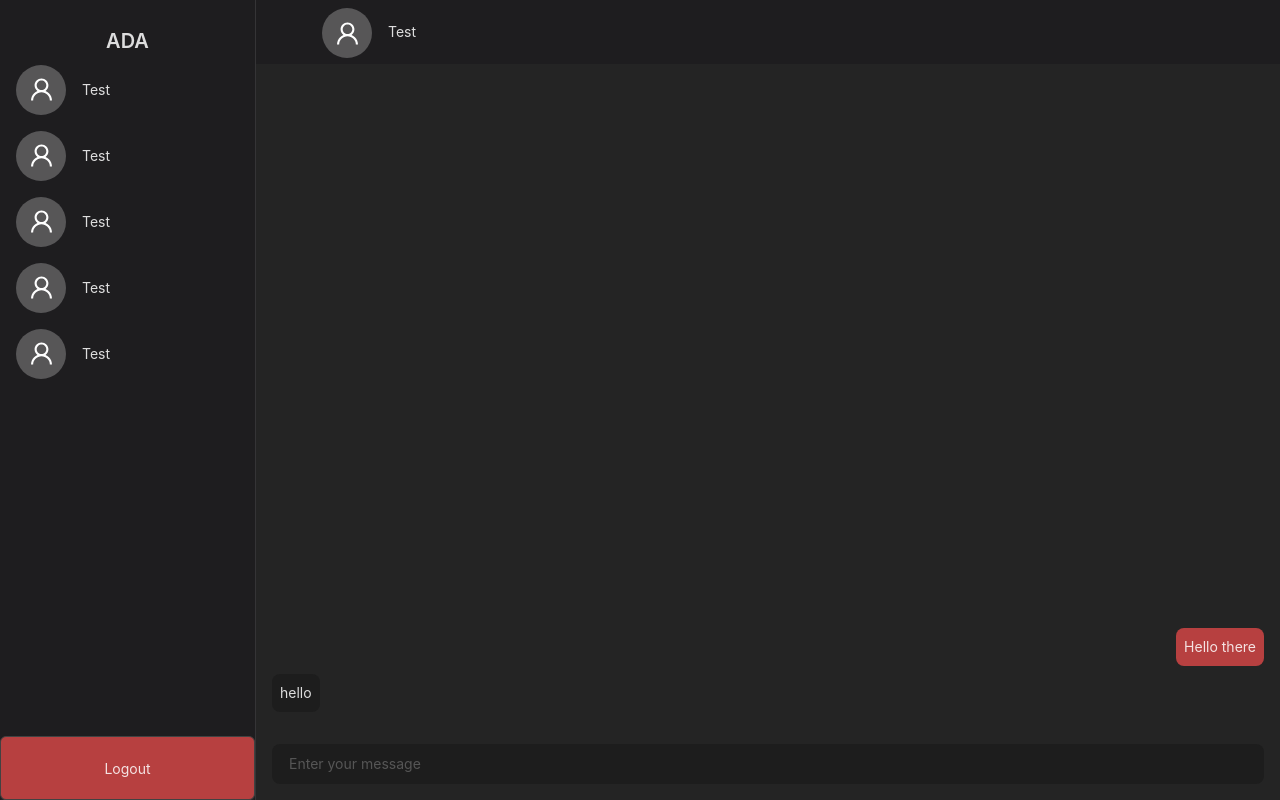
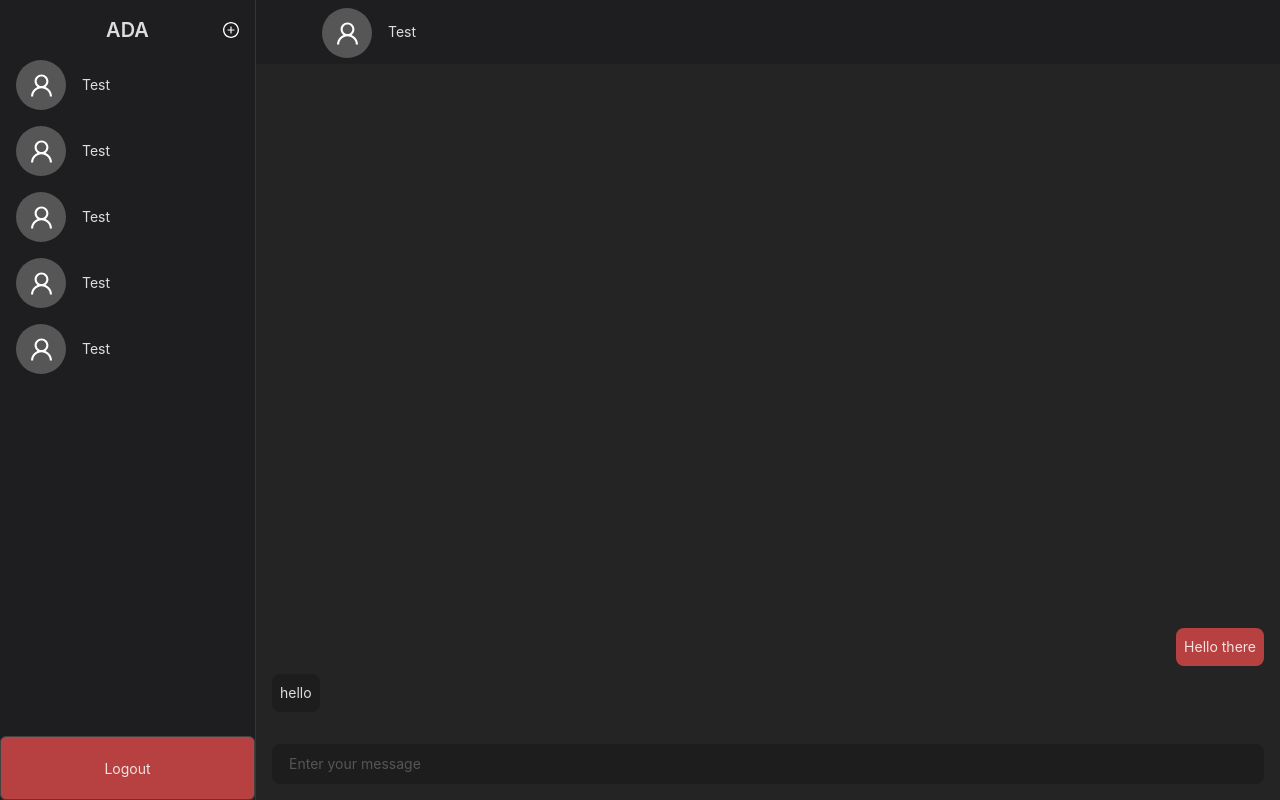
Before and after one commit to alanb4rt/ada-front, a React (Vite) app: page / in a window 1280 px wide. Built offline with nearby package versions, Linux system fonts and the light colour scheme; no server answers; sample sign-in values are in the browser's storage.

Commit message:
feat: add 'plus' button

```diff
--- a/src/components/SideBar.tsx
+++ b/src/components/SideBar.tsx
@@ -1,3 +1,4 @@
+import { PlusCircleOutlined } from '@ant-design/icons'
 import { Button, Flex, Space, Typography } from 'antd'
 import { useAuth } from '../context/AuthContext'
 import UserCard from './UserCard'
@@ -17,7 +18,23 @@ export default function SideBar() {
 
   return (
     <Flex vertical style={{ height: '100vh' }}>
-      <Title level={4}>ADA</Title>
+      <Flex
+        justify="center"
+        align="center"
+        style={{ position: 'relative', padding: 16 }}
+      >
+        <Title level={4} style={{ margin: 0 }}>
+          ADA
+        </Title>
+        <PlusCircleOutlined
+          style={{
+            color: 'white',
+            fontSize: '16px',
+            position: 'absolute',
+            right: 16,
+          }}
+        />
+      </Flex>
       <Space
         direction="vertical"
         size={16}
```
